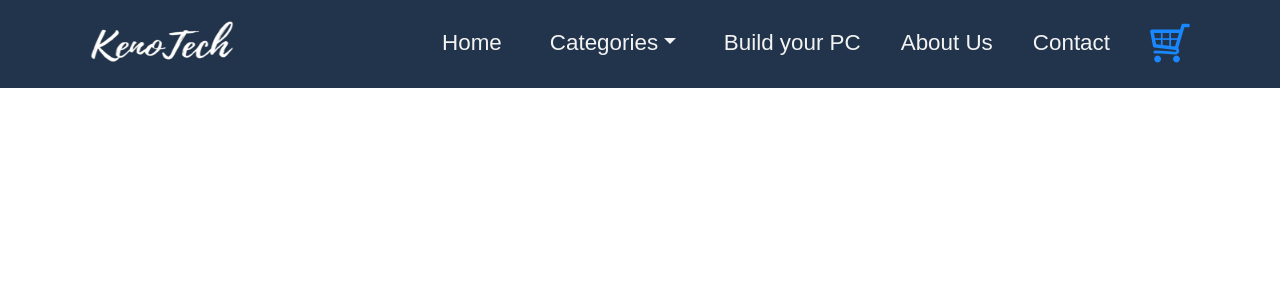
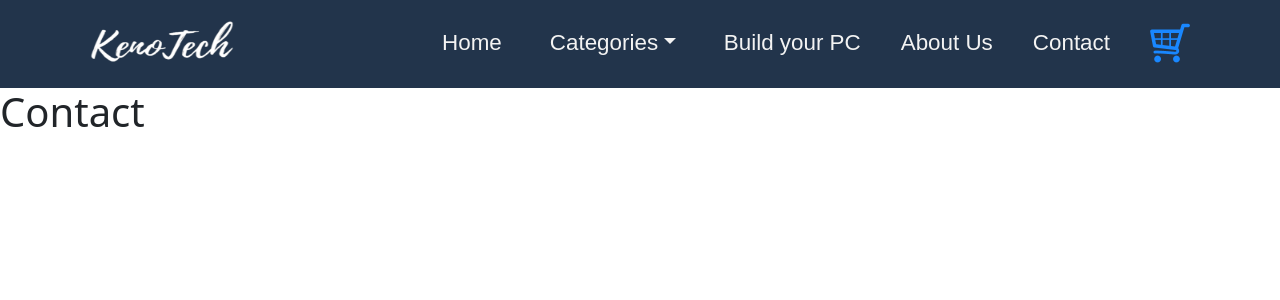
Before and after one commit to PabloAzadian/KenoTech, a React (Create React App) app: page /Contact in a window 1280 px wide. Shown: the top 300 px of the page. Built offline with nearby package versions, Linux system fonts and the light colour scheme.

Commit message:
Pagination

```diff
--- a/src/Components/App/App.js
+++ b/src/Components/App/App.js
@@ -15,6 +15,8 @@ import { ItemData } from "../ItemData"
 import { Route, Routes } from 'react-router-dom';
 import BuildYourOwnPc from '../../pages/BuildYourOwnPc';
 import CheckOut from "../../pages/CheckOut"
+import AboutUs from '../../pages/AboutUs';
+import Contact from '../../pages/Contact';
 
 function App() {
   const [selectedCategory, setSelectedCategory] = useState(0)
@@ -36,6 +38,8 @@ function App() {
         <Route path="/Headsets" element={<Headsets setShoppingCart={setShoppingCart}/>}/>
         <Route path="/BuildYourOwnPc" element={<BuildYourOwnPc/>}/>
         <Route path="/Checkout" element={<CheckOut/>}/>
+        <Route path="/AboutUs" element={<AboutUs/>}/>
+        <Route path="/Contact" element={<Contact/>}/>
 
 
 
--- a/src/Components/NavBar/NavBar.js
+++ b/src/Components/NavBar/NavBar.js
@@ -61,8 +61,8 @@ function NavBar(props) {
               </NavDropdown.Item>
             </NavDropdown>
             <Nav.Link  href="/BuildYourOwnPc" className="m-auto p-2">Build your PC</Nav.Link>
-            <Nav.Link  className="m-auto p-2">About Us</Nav.Link>
-            <Nav.Link  className="m-auto p-2">Contact</Nav.Link>
+            <Nav.Link  href="/AboutUs" className="m-auto p-2">About Us</Nav.Link>
+            <Nav.Link  href="/Contact" className="m-auto p-2">Contact</Nav.Link>
             <Nav.Link  className="cart-img m-auto p-2"><img
 
                 onClick={() => setShow(true)}
--- /dev/null
+++ b/src/pages/AboutUs.js
@@ -0,0 +1,9 @@
+import React from 'react'
+
+function AboutUs() {
+  return (
+    <h1>AboutUs</h1>
+  )
+}
+
+export default AboutUs
--- a/src/pages/CheckOut.js
+++ b/src/pages/CheckOut.js
@@ -1,9 +1,9 @@
 import React from 'react'
 
-function BuildYourOwnPc() {
+function CheckOut() {
   return (
     <h1>CheckOut</h1>
   )
 }
 
-export default BuildYourOwnPc
+export default CheckOut
--- /dev/null
+++ b/src/pages/Contact.js
@@ -0,0 +1,9 @@
+import React from 'react'
+
+function Contact() {
+  return (
+    <h1>Contact</h1>
+  )
+}
+
+export default Contact
```
